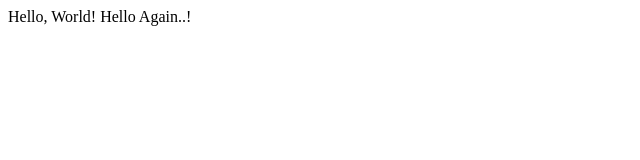
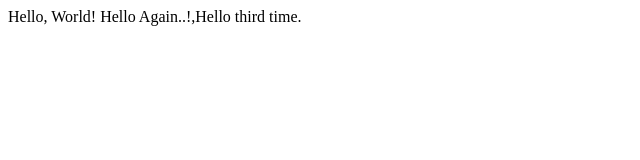
Before and after one commit to vd300/test0, a plain HTML site: page hello.html in a window 1280 px wide. Shown: the whole page, without its empty margins (0-640 px from the left). Drawn offline with Linux system fonts and the light colour scheme.

Commit message:
Added third hello line

```diff
--- a/hello.html
+++ b/hello.html
@@ -5,6 +5,6 @@
 	<title>My Webpage</title>
 </head>
 <body>
-	Hello, World! Hello Again..!
+	Hello, World! Hello Again..!,Hello third time.
 </body>
 </html>
```
